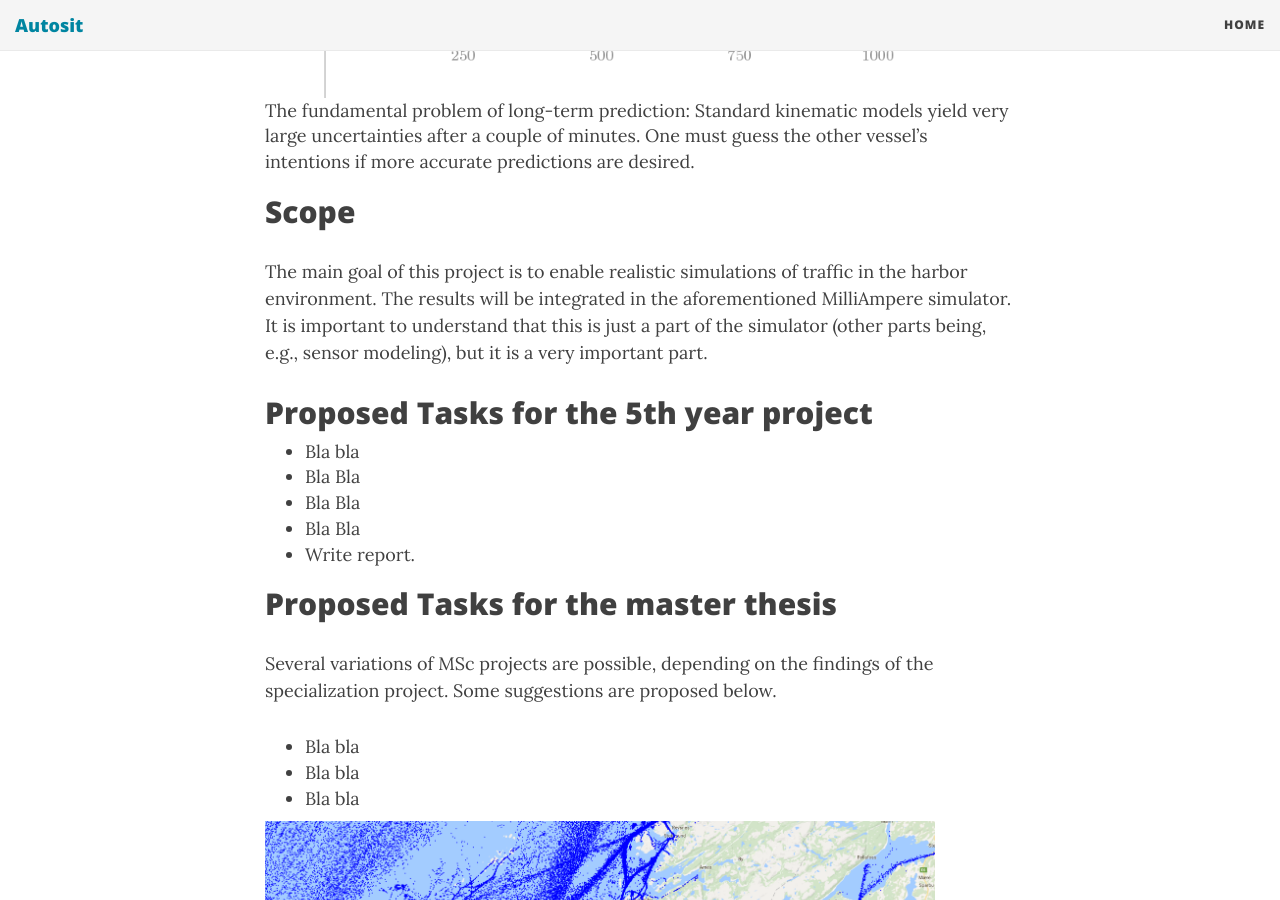
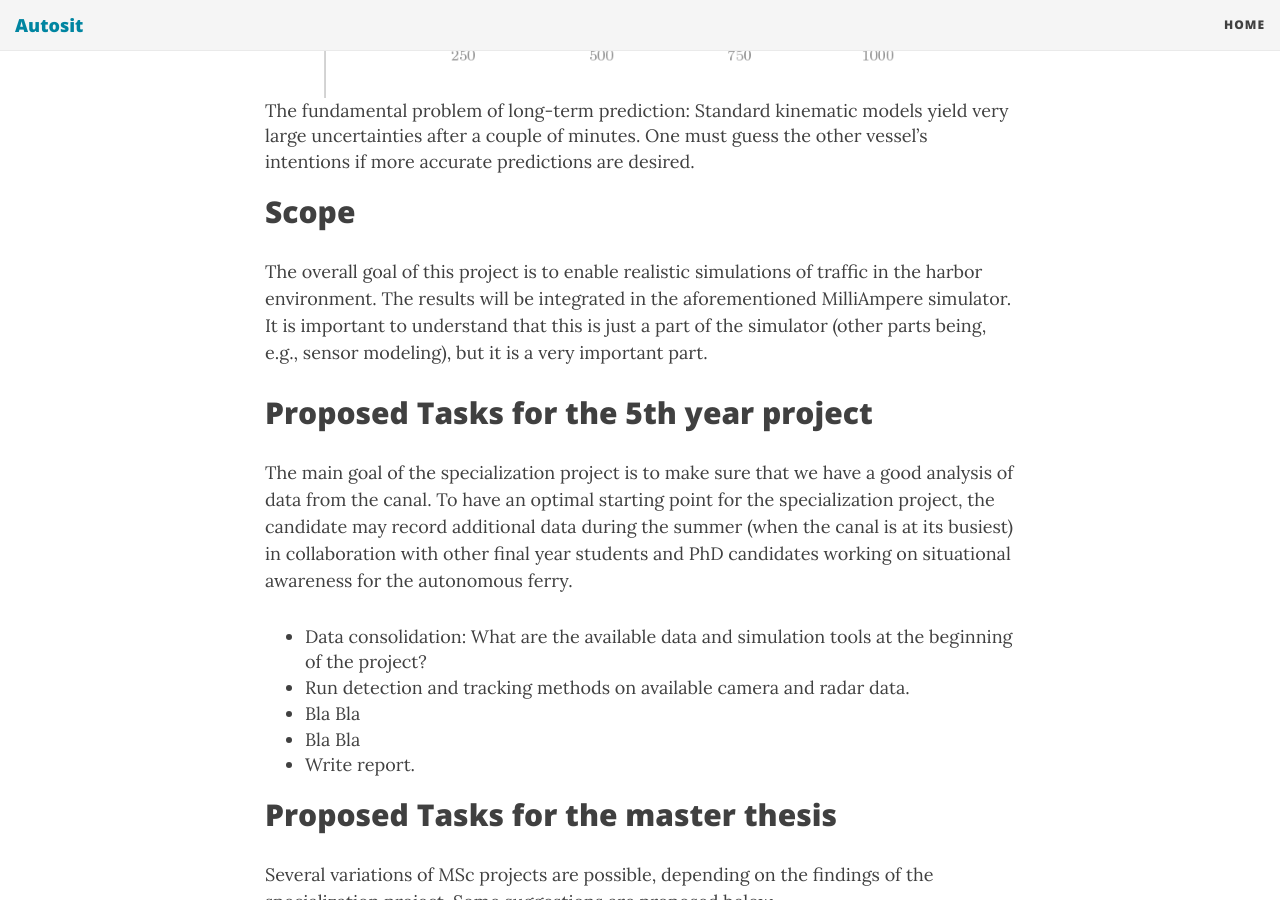
Before and after one commit to autosit/autosit.github.io, a Jekyll site: the page built from _posts/2020-04-19-ltp_canal.md, in a window 1280 px wide and 900 px high, scrolled down 1400 px. Built offline with Jekyll 4.4.1, drawn with Linux system fonts in a browser that asks for light colours; nearby versions of some CDN libraries.

Commit message:
updated twin of the canal

```diff
--- a/_posts/2020-04-19-ltp_canal.md
+++ b/_posts/2020-04-19-ltp_canal.md
@@ -23,12 +23,14 @@ To achieve this, it is necessary both to register what happens in the canal, to
 
 ## Scope
 
-The main goal of this project is to enable realistic simulations of traffic in the harbor environment. The results will be integrated in the aforementioned MilliAmpere simulator. It is important to understand that this is just a part of the simulator (other parts being, e.g., sensor modeling), but it is a very important part.
+The overall goal of this project is to enable realistic simulations of traffic in the harbor environment. The results will be integrated in the aforementioned MilliAmpere simulator. It is important to understand that this is just a part of the simulator (other parts being, e.g., sensor modeling), but it is a very important part.
 
 ## Proposed Tasks for the 5th year project
 
-* Bla bla
-* Bla Bla
+The main goal of the specialization project is to make sure that we have a good analysis of data from the canal. To have an optimal starting point for the specialization project, the candidate may record additional data during the summer (when the canal is at its busiest) in collaboration with other final year students and PhD candidates working on situational awareness for the autonomous ferry.
+
+* Data consolidation: What are the available data and simulation tools at the beginning of the project?
+* Run detection and tracking methods on available camera and radar data.
 * Bla Bla
 * Bla Bla
 * Write report.
```
